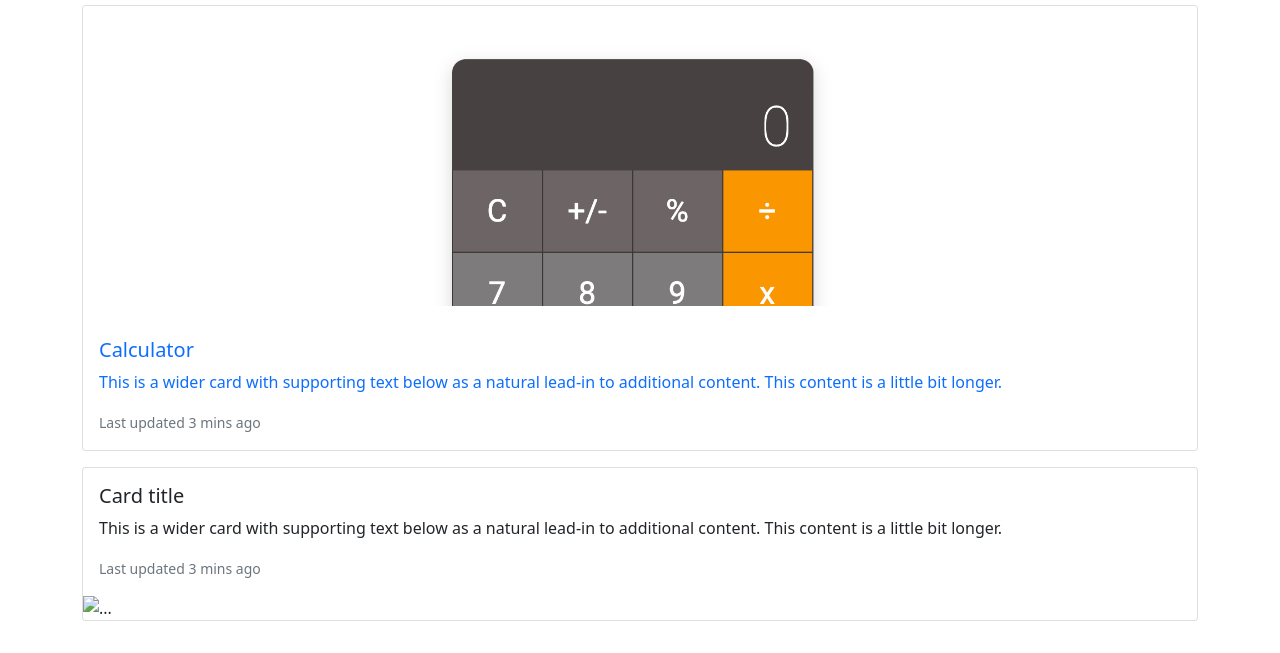
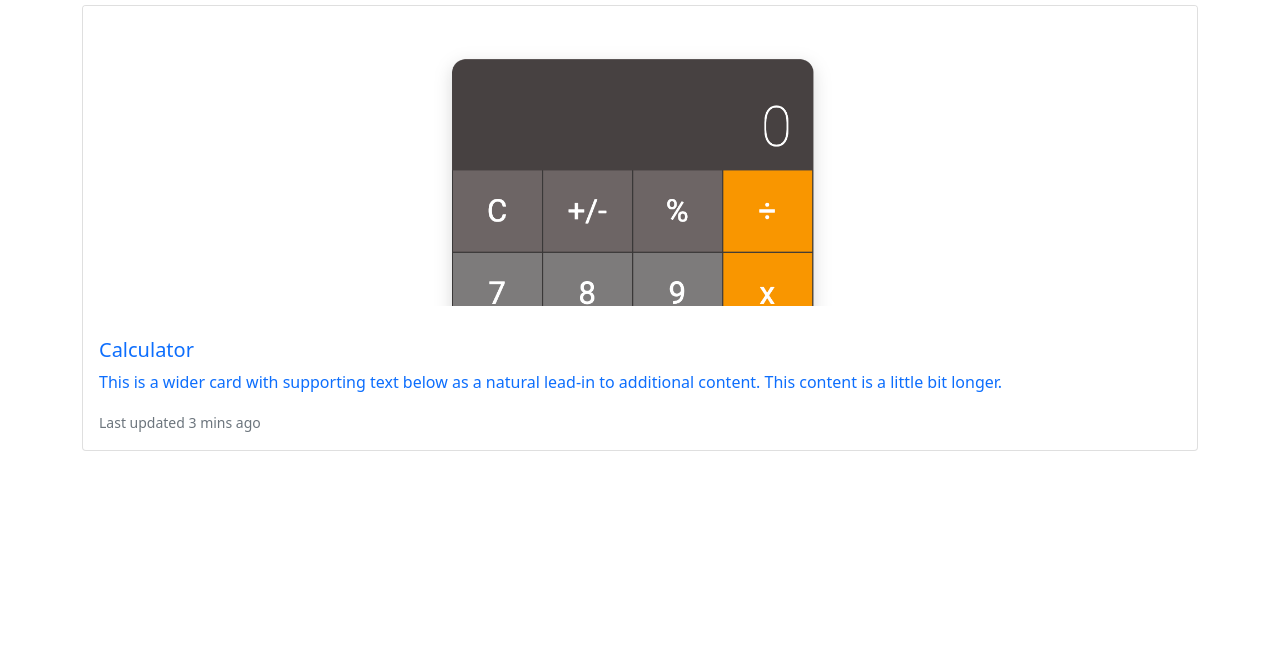
Before and after one commit to Learning-X/202201-W2CH3-luc-stpierre, a website: page site/index.html in a window 1280 px wide. Shown: the part 147-800 px from the top of the page. Drawn offline with nearby package versions, Linux system fonts and the light colour scheme.

Commit message:
Added folder site, forgotten from last commit.

```diff
--- a/index.html
+++ b/site/index.html
@@ -10,7 +10,7 @@
       crossorigin="anonymous"
     />
     <link rel="icon" href="/favicon.ico" />
-    <link rel="stylesheet" href="/styles/style.css" type="text/css" />
+    <link rel="stylesheet" href="/site/styles/style.css" type="text/css" />
     <script
       src="https://kit.fontawesome.com/d6a1be3883.js"
       crossorigin="anonymous"
@@ -25,10 +25,10 @@
     <main class="container-lg">
       <section>
         <div class="card mb-3">
-          <a class="card__link" href="/calculator/index.html">
+          <a class="card__link" href="/site/calculator/index.html">
             <figure class="card__container-img">
               <img
-                src="/assets/images/calculator.png"
+                src="/site/assets/images/calculator.png"
                 class="card__image card-img-top"
                 alt="..."
               />
@@ -47,21 +47,6 @@
             </div>
           </a>
         </div>
-
-        <div class="card">
-          <div class="card-body">
-            <h5 class="card-title">Card title</h5>
-            <p class="card-text">
-              This is a wider card with supporting text below as a natural
-              lead-in to additional content. This content is a little bit
-              longer.
-            </p>
-            <p class="card-text">
-              <small class="text-muted">Last updated 3 mins ago</small>
-            </p>
-          </div>
-          <img src="..." class="card-img-bottom" alt="..." />
-        </div>
       </section>
     </main>
   </body>
```
Also changed, not shown: .scannerwork/css-bundle/stylelintconfig.json (added), .scannerwork/report-task.txt (added), site/assets/images/calculator.png (renamed from assets/images/calculator.png), site/calculator/index.css (renamed from calculator/index.css), site/calculator/index.html (renamed from calculator/index.html), site/calculator/index.js (renamed from calculator/index.js), site/styles/style.css (renamed from styles/style.css), 1 other file.
